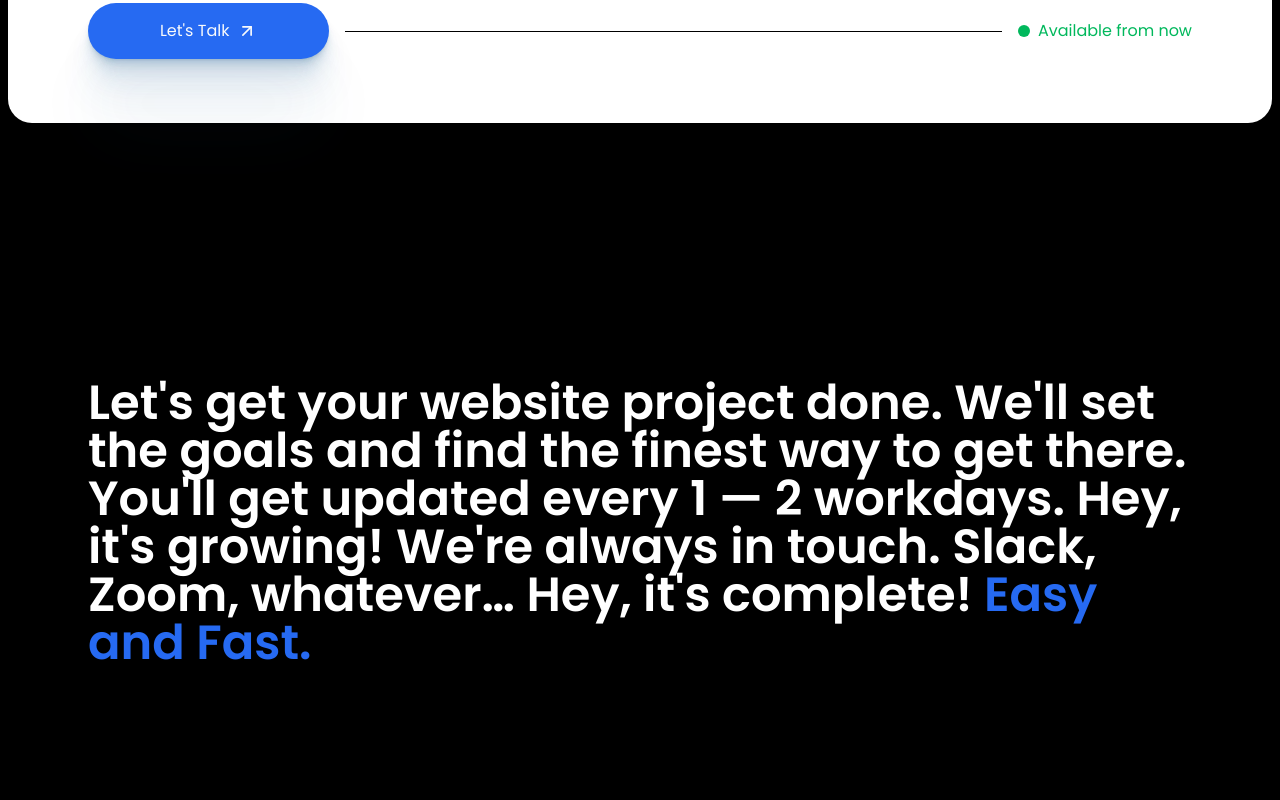
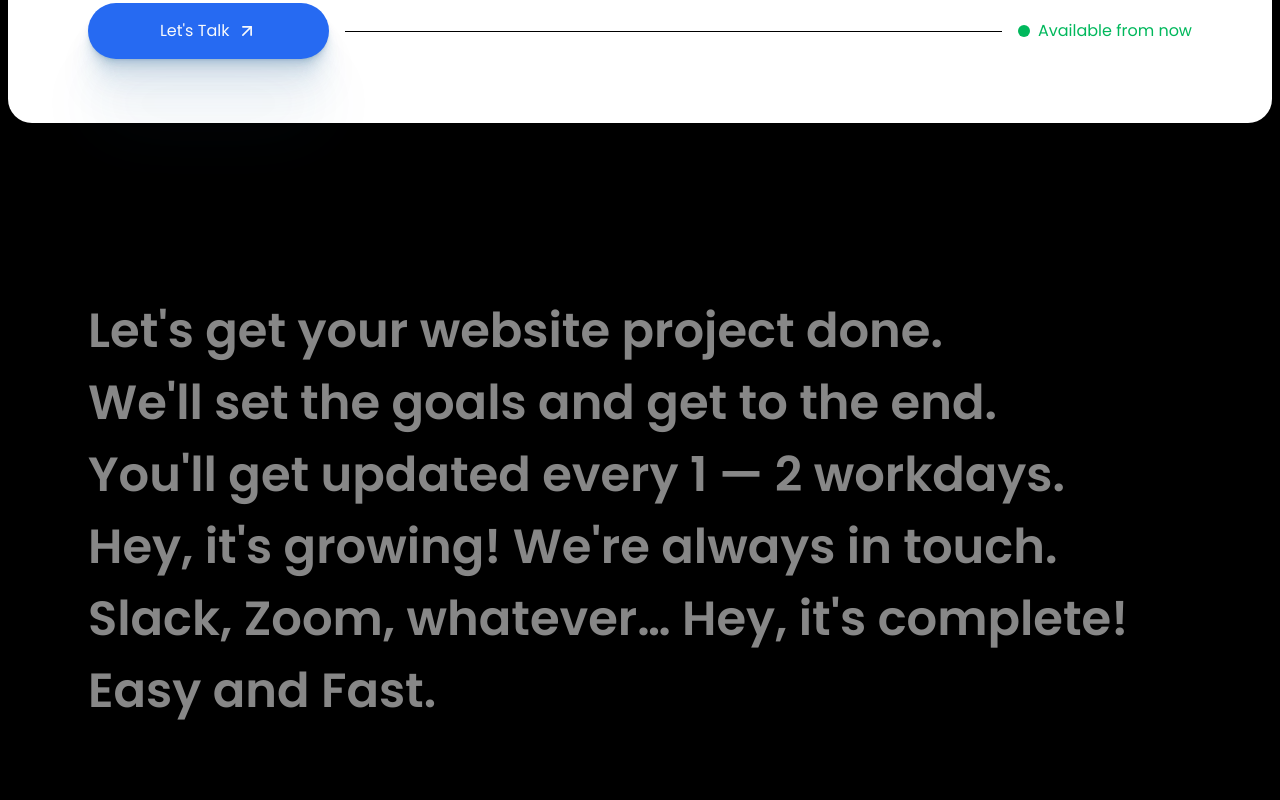
Before and after one commit to CharlesCypher/folio24, a Next.js app: page / in a window 1280 px wide. Shown: the part 700-1500 px from the top of the page. Built offline with nearby package versions, Linux system fonts and the light colour scheme.

Commit message:
implemented smooth scroll and about anim

```diff
--- a/app/page.tsx
+++ b/app/page.tsx
@@ -1,3 +1,5 @@
+"use client";
+
 import About from "@/components/about";
 import Contact from "@/components/contact";
 import Faq from "@/components/faq";
@@ -7,8 +9,16 @@ import Hero from "@/components/hero";
 import Pricing from "@/components/pricing";
 import Tools from "@/components/tools";
 import Works from "@/components/works";
+import { useEffect } from "react";
 
 export default function Home() {
+  useEffect(() => {
+    (async () => {
+      const LocomotiveScroll = (await import("locomotive-scroll")).default;
+      const locomotiveScroll = new LocomotiveScroll();
+    })();
+  }, []);
+
   return (
     <div className="min-h-[100dvh]">
       <div className="bg-card px-6 py-7 lg:px-20 lg:py-16 flex flex-col gap-20 rounded-t-md rounded-b-3xl">
--- a/components/about.tsx
+++ b/components/about.tsx
@@ -1,11 +1,57 @@
+import gsap from "gsap";
+import { ScrollTrigger } from "gsap/all";
+import { useLayoutEffect, useRef, ReactNode, MutableRefObject } from "react";
+
+interface AnimatedPhraseProps {
+  children: ReactNode;
+}
+
 export default function About() {
+  const phrases = [
+    "Let's get your website project done.",
+    "We'll set the goals and get to the end.",
+    "You'll get updated every 1 — 2 workdays.",
+    "Hey, it's growing! We're always in touch.",
+    "Slack, Zoom, whatever… Hey, it's complete!",
+    "Easy and Fast.",
+  ];
+
   return (
-    <section className="min-h-screen flex items-center justify-center px-6 py-12 lg:px-20">
-      <h2 className="w-full text-card text-[1.6rem] lg:text-3xl lg:font-semibold xl:text-5xl">
-        Let&apos;s get your website project done. We&apos;ll set the goals and find the finest way to get there. You&apos;ll get updated every 1 — 2
-        workdays. Hey, it&apos;s growing! We&apos;re always in touch. Slack, Zoom, whatever… Hey, it&apos;s complete!{" "}
-        <span className="text-primary">Easy and Fast.</span>
-      </h2>
+    <section className="min-h-screen flex flex-col items-center justify-center px-6 py-12 lg:px-20">
+      {phrases.map((phrase, idx) => (
+        <AnimatedPhrase key={idx}>{phrase}</AnimatedPhrase>
+      ))}
     </section>
   );
+
+  function AnimatedPhrase({ children }: AnimatedPhraseProps) {
+    const text = useRef<HTMLSpanElement | null>(null);
+    const section = useRef<HTMLDivElement | null>(null);
+    useLayoutEffect(() => {
+      gsap.registerPlugin(ScrollTrigger);
+      const ctx = gsap.context(() => {
+        gsap.from(text.current!, {
+          scrollTrigger: {
+            trigger: text.current!,
+            start: "-250px",
+            end: "bottom bottom",
+            scrub: true,
+          },
+          color: "#878787",
+          duration: 0.3,
+        });
+      }, text);
+
+      return () => ctx.revert();
+    }, []);
+
+    return (
+      <span
+        ref={text}
+        className="w-full text-card last:text-primary text-[1.6rem] mb-6 lg:text-3xl lg:font-semibold xl:text-5xl opacity-1 transition-colors"
+      >
+        {children}
+      </span>
+    );
+  }
 }
--- a/components/pricing-card.tsx
+++ b/components/pricing-card.tsx
@@ -4,8 +4,9 @@ import React from "react";
 import { Features } from "./features";
 import { CalendarIcon, EditIcon, FramerIcon, ImageIcon, LaptopIcon, OptionIcon, PaintbrushIcon, StickyNoteIcon, TimerIcon } from "lucide-react";
 
-// Define the type for the pricing data
-interface PricingCardData {
+// Prop type for the PricingCard component
+interface PricingCardProps {
+  pricing: {
     id: number;
     name: string;
     price: number;
@@ -15,14 +16,10 @@ interface PricingCardData {
       icon: string;
       text: string;
     }[];
+  };
 }
 
-// Prop type for the PricingCard component
-interface PricingCardProps {
-  pricing: PricingCardData;
-}
-
-export const PricingCard: React.FC<PricingCardProps> = ({ pricing }) => {
+export function PricingCard({ pricing }: PricingCardProps) {
   return (
     <Card className="rounded-none rounded-t-md last:rounded-t-none last:rounded-b-md lg:rounded-r-none lg:first:rounded-l-md lg:last:rounded-l-none lg:last:rounded-r-md">
       <CardContent className="p-0">
@@ -43,4 +40,4 @@ export const PricingCard: React.FC<PricingCardProps> = ({ pricing }) => {
       </CardContent>
     </Card>
   );
-};
+}
--- a/package.json
+++ b/package.json
@@ -14,6 +14,8 @@
     "class-variance-authority": "^0.7.0",
     "clsx": "^2.1.0",
     "embla-carousel-react": "^8.0.0-rc17",
+    "gsap": "^3.12.4",
+    "locomotive-scroll": "^5.0.0-beta.11",
     "lucide-react": "^0.303.0",
     "next": "14.0.4",
     "react": "^18",
```
Also changed, not shown: 1 other file (tests, documents, lock files or other folders). Lines whose indentation alone changed are shown as unchanged.
